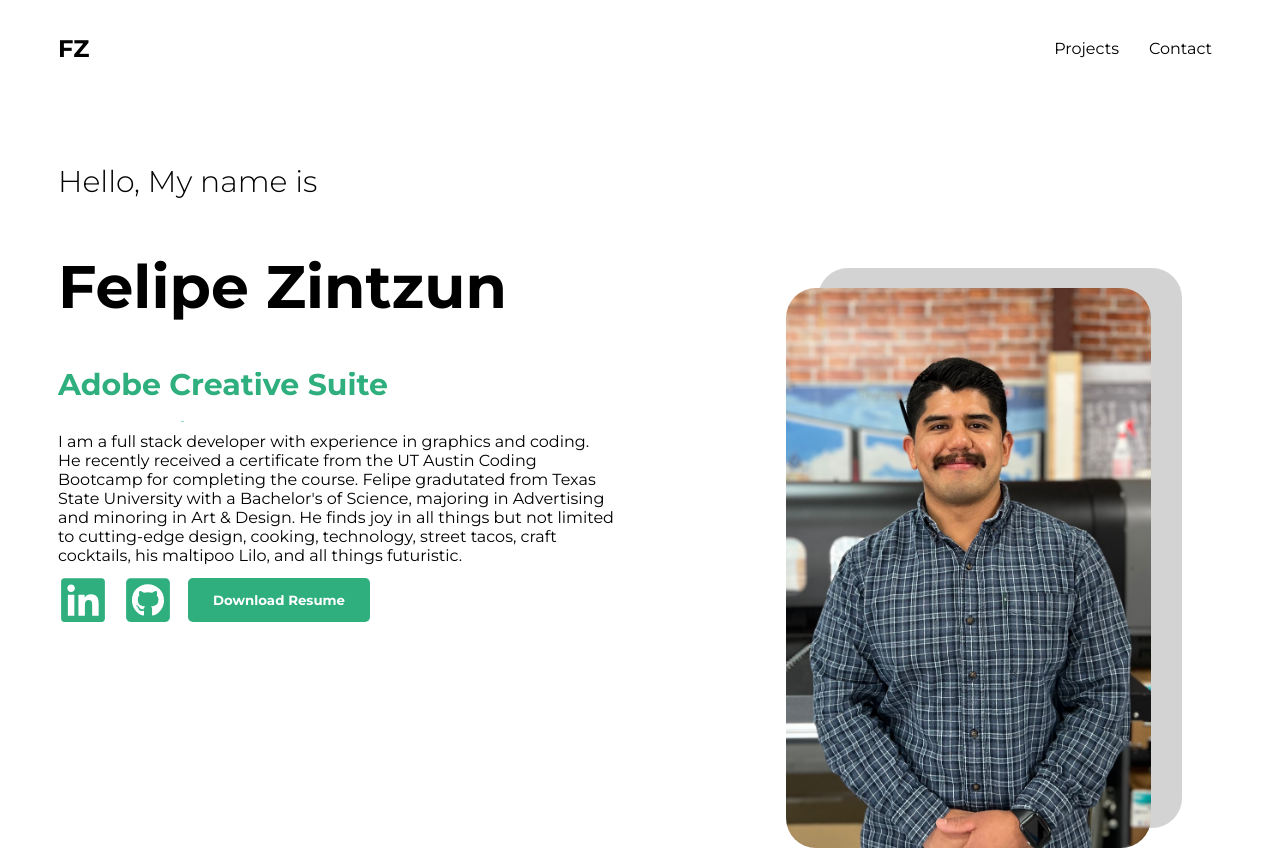
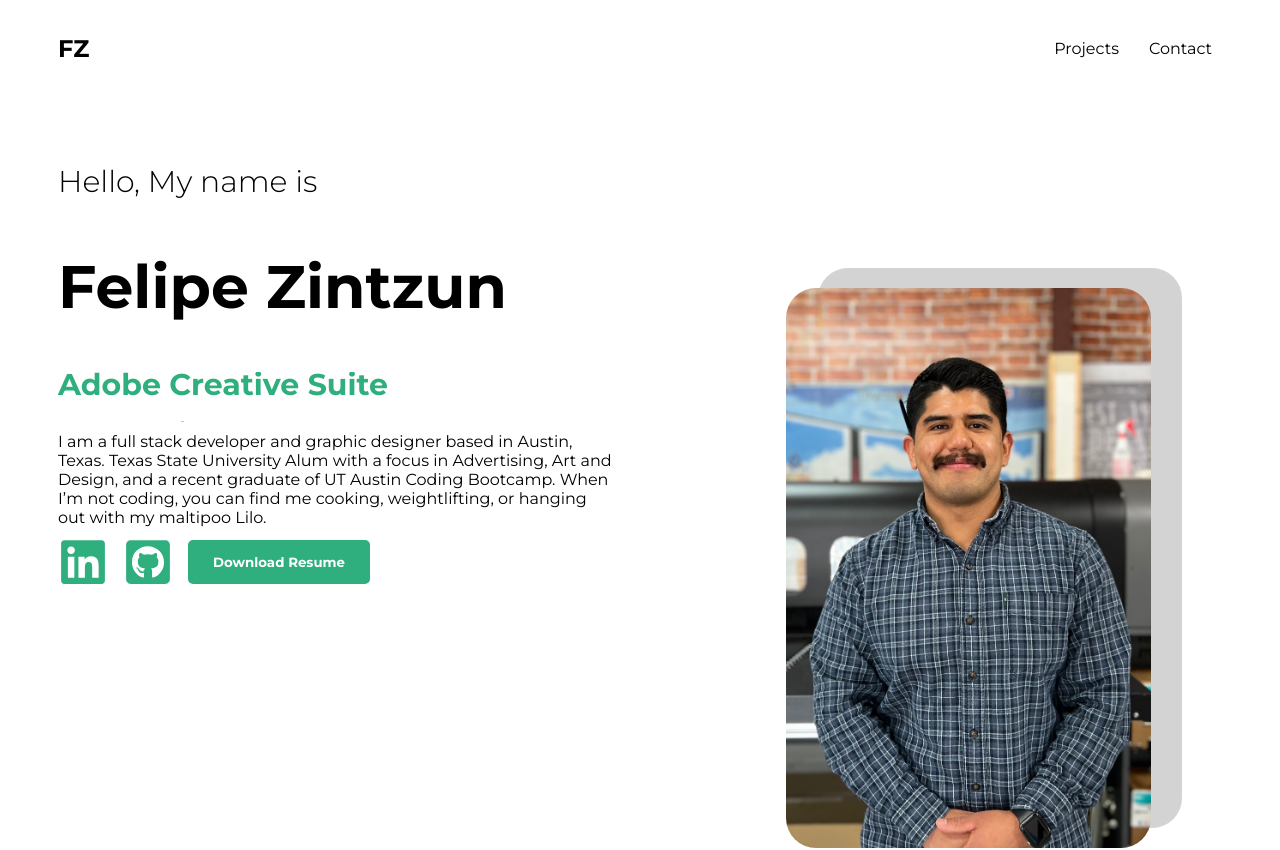
Before and after one commit to felipezintzun/react-portfolio, a React (Create React App) app: page / in a window 1280 px wide. Shown: the top 850 px of the page. Built offline with nearby package versions, Linux system fonts and the light colour scheme.

Commit message:
updated small description about me

```diff
--- a/src/components/intro/Intro.js
+++ b/src/components/intro/Intro.js
@@ -20,9 +20,14 @@ function Intro () {
                             <div className="i-titles-item">Node.js</div>
                         </div>
                     </div>
+
                     <div className="i-description">
-                    I am a full stack developer with experience in graphics and coding. He recently received a certificate from the UT Austin Coding Bootcamp for completing the course. Felipe gradutated from Texas State University with a Bachelor's of Science, majoring in Advertising and minoring in Art & Design. He finds joy in all things but not limited to cutting-edge design, cooking, technology, street tacos, craft cocktails, his maltipoo Lilo, and all things futuristic.
-                </div>
+                    I am a full stack developer and graphic designer based in Austin, Texas.
+                    Texas State University Alum with a focus in Advertising, Art and Design,
+                    and a recent graduate of UT Austin Coding Bootcamp. When I’m not coding,
+                    you can find me cooking, weightlifting, or hanging out with my maltipoo Lilo.
+                    </div>
+
                 <div className="icon-wrapper">
 
                     <a className='i-icon' href="https://www.linkedin.com/in/felipe-mendoza-zintzun-40b28a232/" target="_blank" rel="noreferrer"><FaLinkedin size='50'/></a>
```
